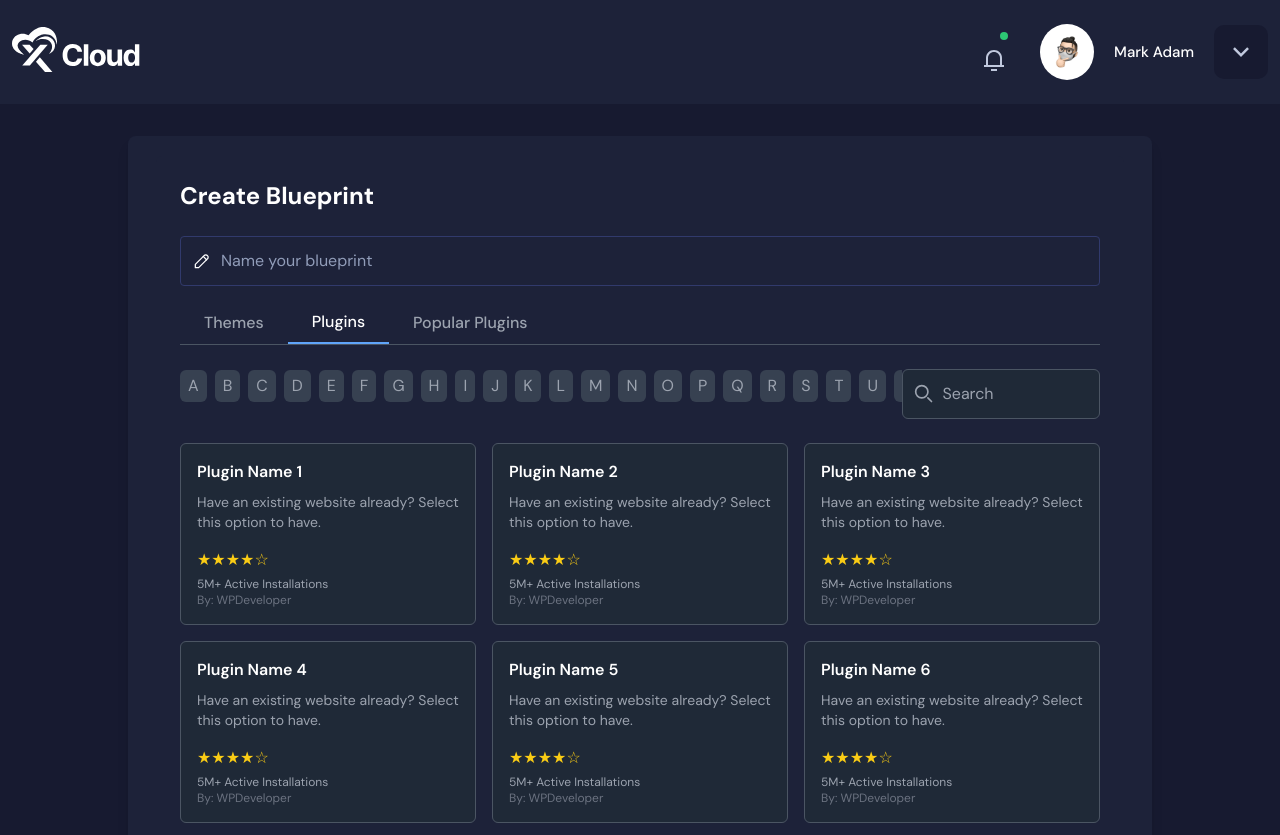
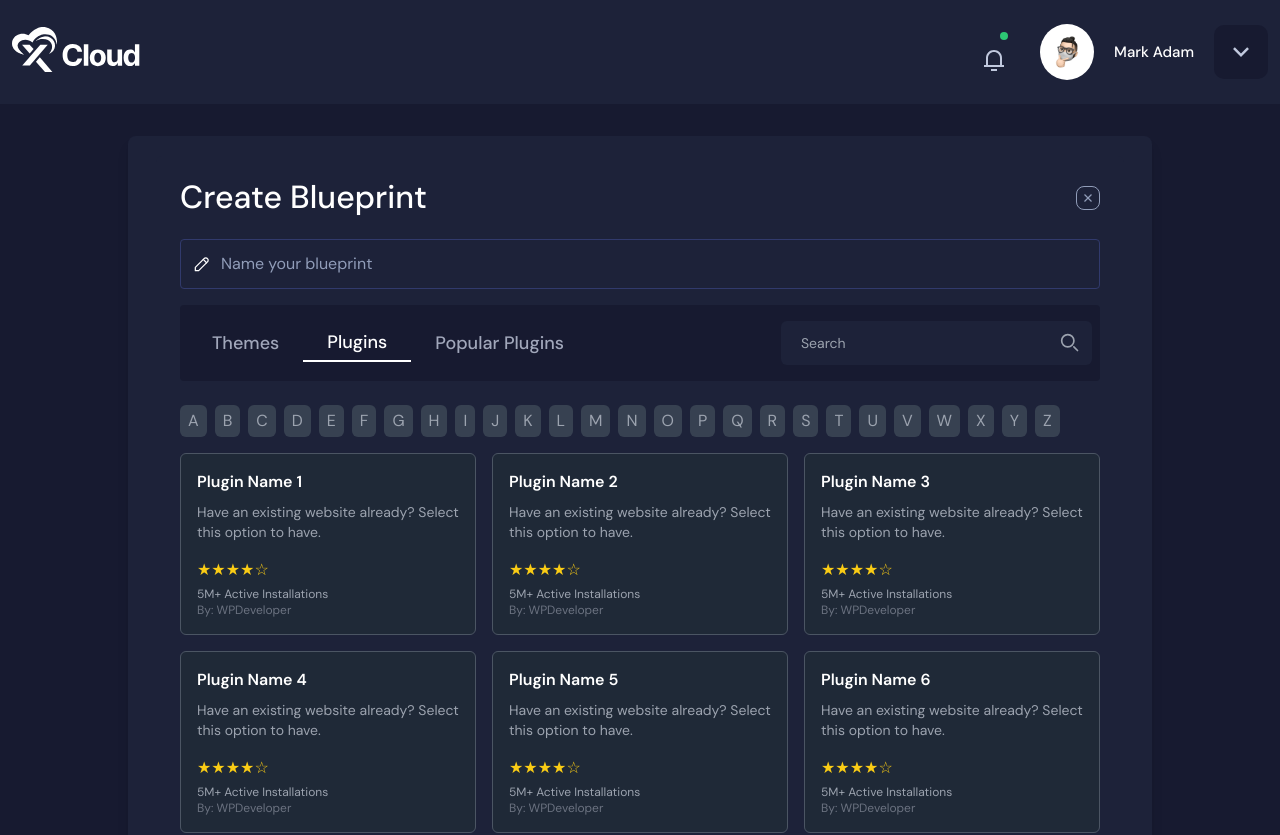
Before and after one commit to sazzadurrahmaan/X-Cloud, a React (Vite) app: page / in a window 1280 px wide. Shown: the top 835 px of the page. Built offline with nearby package versions, Linux system fonts and the light colour scheme.

Commit message:
done the tabs and searchbar

```diff
--- a/src/components/SearchBar.jsx
+++ b/src/components/SearchBar.jsx
@@ -8,11 +8,11 @@ const SearchBar = ({ value, onChange }) => {
                 value={value}
                 onChange={onChange}
                 placeholder="Search"
-        className="w-full p-3 pl-10 rounded-md bg-gray-800 border border-gray-600 text-white focus:outline-none focus:ring-2 focus:ring-blue-400"
+                className="w-[250px] sm:w-[311px] px-5 py-3 rounded-[6px] bg-[#1D2239] text-[#74778E] text-[14px] leading-[20px] focus:text-white focus:outline-none focus:ring-1 focus:ring-blue-400"
             />
             <svg
                 xmlns="http://www.w3.org/2000/svg"
-        className="absolute top-1/2 left-3 transform -translate-y-1/2 h-5 w-5 text-gray-400"
+                className="absolute inset-y-0 flex items-center top-1/2 right-3 transform -translate-y-1/2 h-5 w-5 text-gray-400"
                 fill="none"
                 viewBox="0 0 24 24"
                 stroke="currentColor"
@@ -25,6 +25,7 @@ const SearchBar = ({ value, onChange }) => {
                 />
             </svg>
         </div>
+
     );
 };
 
--- a/src/components/Tabs.jsx
+++ b/src/components/Tabs.jsx
@@ -3,15 +3,15 @@ import React from "react";
 const Tabs = ({ activeTab, onTabChange }) => {
   const tabs = ["Themes", "Plugins", "Popular Plugins"];
   return (
-    <div className="flex border-b border-gray-600 mb-6">
+    <div className="flex ">
       {tabs.map((tab, index) => (
         <button
           key={index}
           onClick={() => onTabChange(tab)}
-          className={`px-6 py-2 font-medium ${
+          className={`px-6 py-2 font-medium text-[18px] leading-[20px] ${
             activeTab === tab
-              ? "text-white border-b-2 border-blue-400"
-              : "text-gray-400 hover:text-white"
+              ? "text-[#FFFFFF] border-b-2 border-[#FFFFFF]"
+              : "text-[#A1A7BA] hover:text-white"
           }`}
         >
           {tab}
--- a/src/pageComponents/CreateBluePrint.jsx
+++ b/src/pageComponents/CreateBluePrint.jsx
@@ -32,6 +32,7 @@ const CreateBlueprint = () => {
 
     return (
         <>
+            {/* Error Warning */}
             {error && (
                 <div class="max-w-5xl flex items-center gap-2 p-4 border rounded-[4px] mx-auto border-[#765638] bg-[rgba(248,166,67,0.04)] text-[#A1A7BA] mb-3">
                     <img src={WarningIcon} alt="warning" className="object-cover" />
@@ -41,23 +42,33 @@ const CreateBlueprint = () => {
 
             )}
             <div className="w-full max-w-5xl bg-[#1D2239] text-[#FFFFFF] rounded-lg mx-auto shadow-lg py-5 px-7">
-                {/* Error Warning */}
+
                 <section className="bg-[#1D2239] p-6 rounded-md max-w-5xl mx-auto">
-                    <h2 className="text-2xl font-bold mb-6">Create Blueprint</h2>
+                    {/* title */}
+                    <div className="flex items-center justify-between mb-6">
+                        <h2 className="font-medium text-[20px] sm:text-[32px] leading-[35px] ">Create Blueprint</h2>
+                        <button className="flex items-center justify-center w-6 h-6 border border-[#919DB9] rounded-lg text-[#919DB9] hover:text-white hover:border-white" aria-label="Close">
+                            <svg xmlns="http://www.w3.org/2000/svg" className="w-3.5 h-3.5" fill="none" viewBox="0 0 24 24" stroke="currentColor" strokeWidth="2">
+                                <line x1="6" y1="6" x2="18" y2="18" />
+                                <line x1="6" y1="18" x2="18" y2="6" />
+                            </svg>
+                        </button>
+                    </div>
+                    {/* input field component */}
                     <InputField
                         value={blueprintName}
                         onChange={(e) => setBlueprintName(e.target.value)}
                         placeholder="Name your blueprint"
                         error={error}
                     />
-                    <Tabs activeTab={activeTab} onTabChange={setActiveTab} />
-                    <div className="flex justify-between items-center mb-6">
-                        <AlphabetFilter
-                            activeLetter={activeLetter}
-                            onFilterChange={setActiveLetter}
-                        />
+                    <div className="flex justify-between items-center mb-6 bg-[#171A30] px-2 py-4 rounded-[4px]">
+                        <Tabs activeTab={activeTab} onTabChange={setActiveTab} />
                         <SearchBar value={searchTerm} onChange={(e) => setSearchTerm(e.target.value)} />
                     </div>
+                    <AlphabetFilter
+                        activeLetter={activeLetter}
+                        onFilterChange={setActiveLetter}
+                    />
                     <PluginGrid plugins={plugins} />
                     <div className="mt-6 flex justify-end">
                         <button
```
Lines whose indentation alone changed are shown as unchanged.
